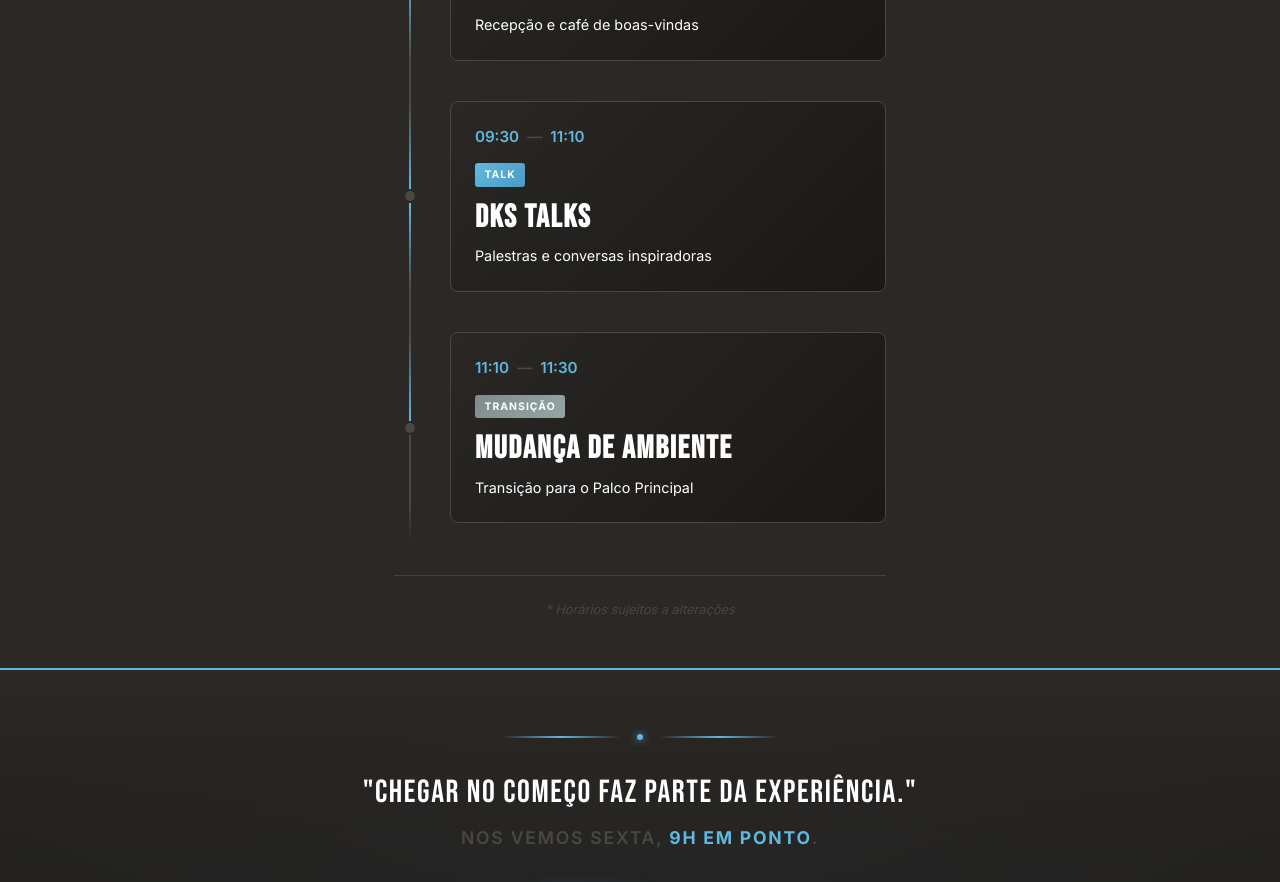
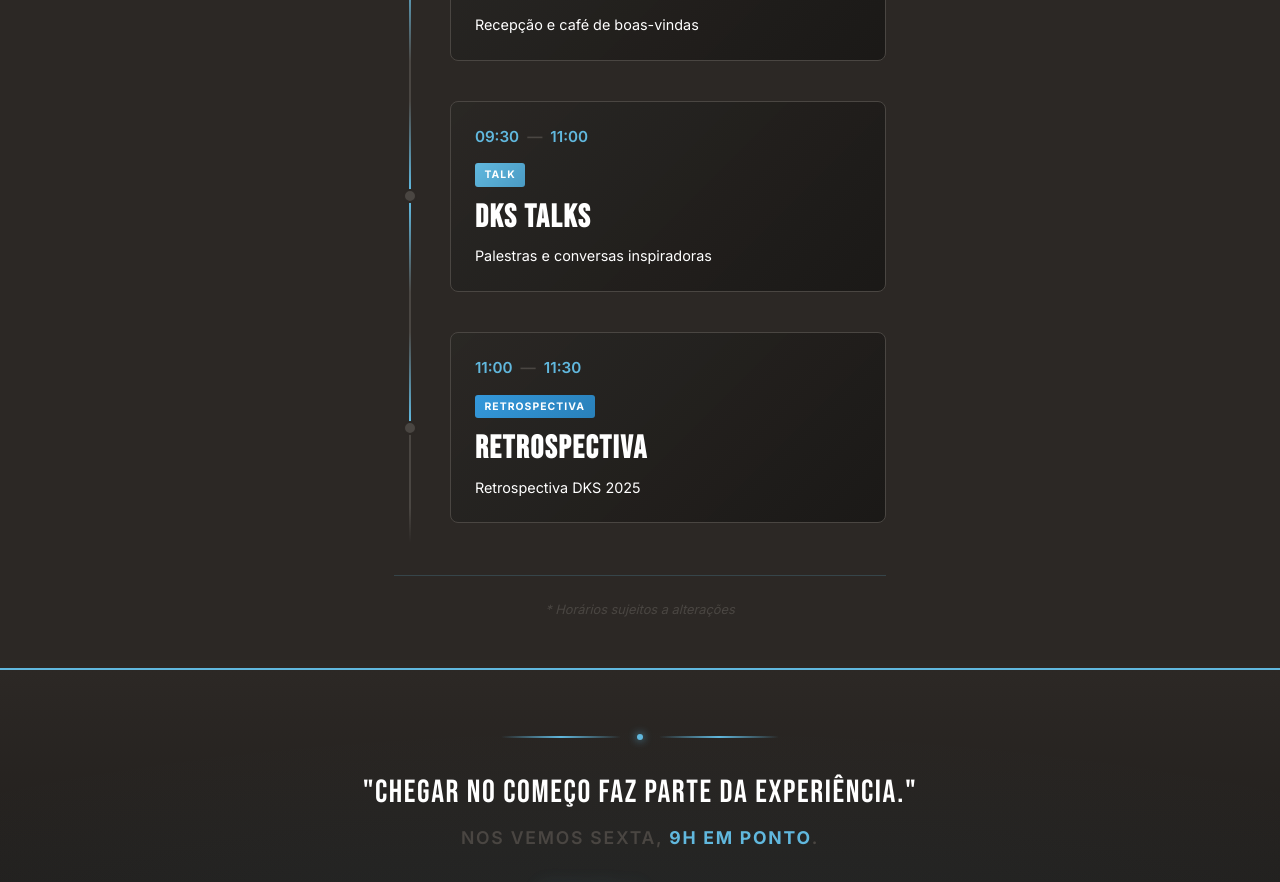
Before and after one commit to web-dks/dks-festival-25, a React (Vite) app: page / in a window 1280 px wide. Shown: the part 880-1762 px from the top of the page. Built offline with nearby package versions, Linux system fonts and the light colour scheme.

Commit message:
Ajusta programação: move Retrospectiva para Espaço Horta e remove Mudança de Ambiente

```diff
--- a/src/data/lineup.ts
+++ b/src/data/lineup.ts
@@ -60,31 +60,22 @@ export const lineupData: LineupItem[] = [
     id: "h2",
     title: "DKS TALKS",
     since: "2025-12-19T09:30:00",
-    till: "2025-12-19T11:10:00",
+    till: "2025-12-19T11:00:00",
     category: "Talk",
     description: "Palestras e conversas inspiradoras",
     stage: "horta"
   },
   {
     id: "h3",
-    title: "MUDANÇA DE AMBIENTE",
-    since: "2025-12-19T11:10:00",
+    title: "RETROSPECTIVA",
+    since: "2025-12-19T11:00:00",
     till: "2025-12-19T11:30:00",
-    category: "Transição",
-    description: "Transição para o Palco Principal",
+    category: "Retrospectiva",
+    description: "Retrospectiva DKS 2025",
     stage: "horta"
   },
 
   // ===== PALCO PRINCIPAL =====
-  {
-    id: "p1",
-    title: "RETROSPECTIVA",
-    since: "2025-12-19T11:30:00",
-    till: "2025-12-19T12:00:00",
-    category: "Retrospectiva",
-    description: "Retrospectiva DKS 2025",
-    stage: "palco"
-  },
   {
     id: "p1b",
     title: "ABERTURA DO BAR",
```
